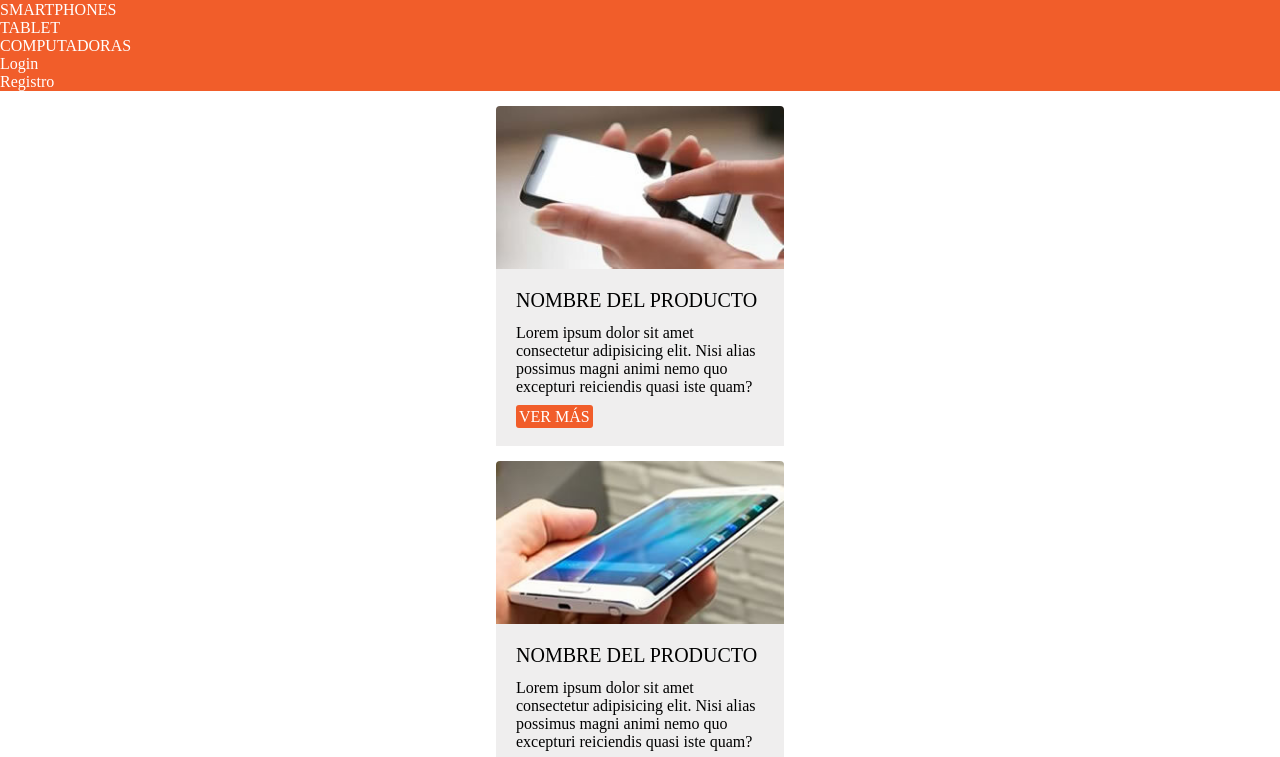
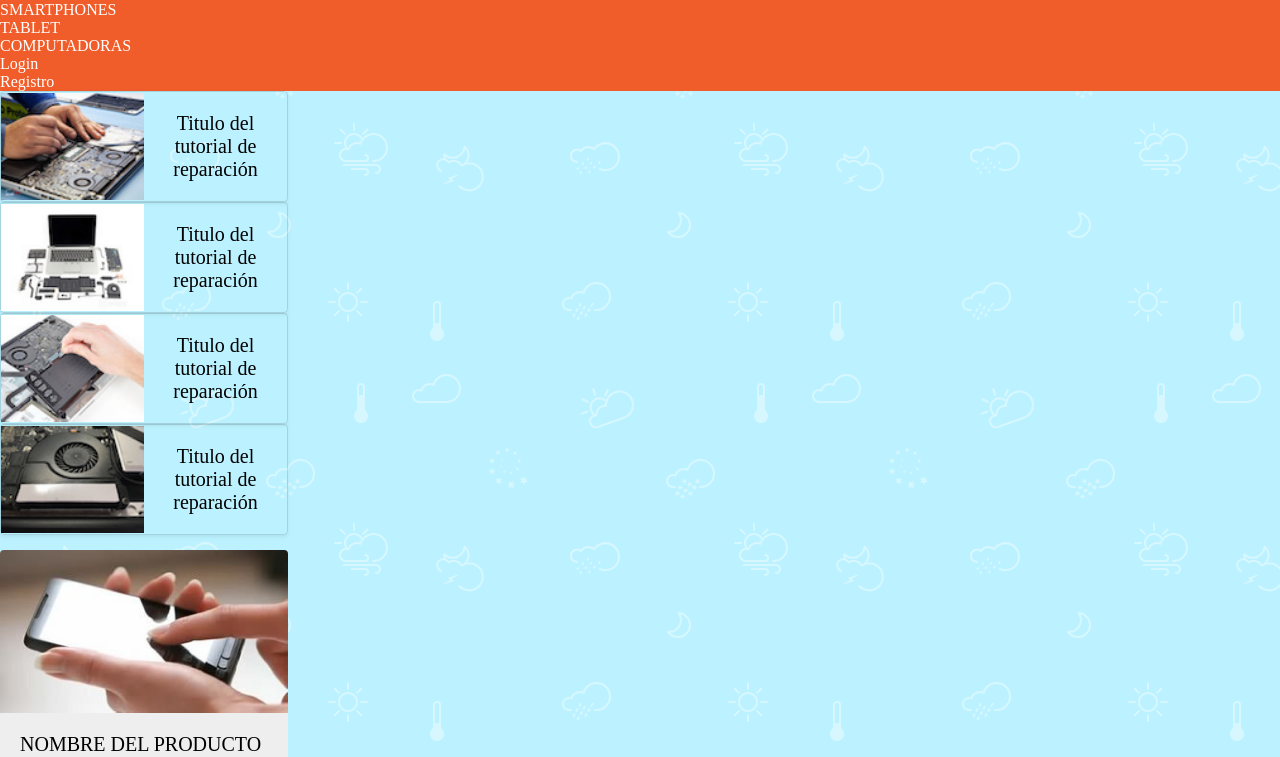
Before and after one commit to chizzo10/craftsy, a website: page views/home.html in a window 1280 px wide. Shown: the part 42-799 px from the top of the page. Drawn offline with Linux system fonts and the light colour scheme.

Commit message:
agregando tarjeta tutorial

```diff
--- a/public/css/general.css
+++ b/public/css/general.css
@@ -3,6 +3,9 @@
     box-sizing: border-box;
     margin: 0;
     padding: 0;
+}
+body{
+    background-image: url('/images/bg-2.png');
 }
 
 a{
--- a/public/css/home.css
+++ b/public/css/home.css
@@ -1,6 +1,50 @@
 .home-header-nav{
     background-color: #F15D2A;
 }
+
+
+
+
+  .card-images-tutorial {
+    width: 18rem;
+    border: 1px solid rgba(0, 0, 0, 0.125);
+    border-radius: 0.25rem;
+    box-shadow: 0 0.125rem 0.25rem rgba(0, 0, 0, 0.075);
+    display: flex;
+
+  }
+
+  .images-card {
+    flex: 0 0 50%;
+    border-top-left-radius: 0.25rem;
+    border-bottom-left-radius: 0.25rem;
+    display: flex;
+    align-items: center;
+  }
+
+  .images-card img {
+    width: 100%;
+    height: auto;
+    object-fit: cover;
+  }
+
+  .card-body-tutorial {
+    padding: 1.25rem;
+    display: flex;
+    align-items: center;
+  }
+
+  .card-title-tutorial {
+    font-size: 1.25rem;
+    font-weight: 500;
+    margin-bottom: 0;
+    text-align: center;
+  }
+
+
+
+
+*/card */
 
 .container {
     display: flex;
--- a/views/home.html
+++ b/views/home.html
@@ -31,8 +31,63 @@
         </div>
     </header>
 
-    <main>
+    <main class="">
+
+
+
         <div class="container">
+
+            <div class="cards-tuturial">
+
+                <div class="card-images-tutorial">
+                    <div class="images-card">
+                        <img src="/images/aside-01.jpg" alt="...">
+                    </div>
+
+                    <div class="card-body-tutorial">
+                        <h5 class="card-title-tutorial">Titulo del tutorial de reparación</h5>
+
+                    </div>
+
+                </div>
+
+                <div class="card-images-tutorial">
+                    <div class="images-card">
+                        <img src="/images/aside-02.jpg" alt="...">
+                    </div>
+
+                    <div class="card-body-tutorial">
+                        <h5 class="card-title-tutorial">Titulo del tutorial de reparación</h5>
+
+                    </div>
+
+                </div>
+
+                <div class="card-images-tutorial">
+                    <div class="images-card">
+                        <img src="/images/aside-03.jpg" alt="...">
+                    </div>
+
+                    <div class="card-body-tutorial">
+                        <h5 class="card-title-tutorial">Titulo del tutorial de reparación</h5>
+
+                    </div>
+
+                </div>
+
+                <div class="card-images-tutorial">
+                    <div class="images-card">
+                        <img src="/images/aside-04.jpg" alt="...">
+                    </div>
+
+                    <div class="card-body-tutorial">
+                        <h5 class="card-title-tutorial">Titulo del tutorial de reparación</h5>
+
+                    </div>
+
+                </div>
+
+            </div>
 
             <div class="card">
                 <img src="/images/img-phone-01.jpg" class="card-img-top" alt="...">
```
